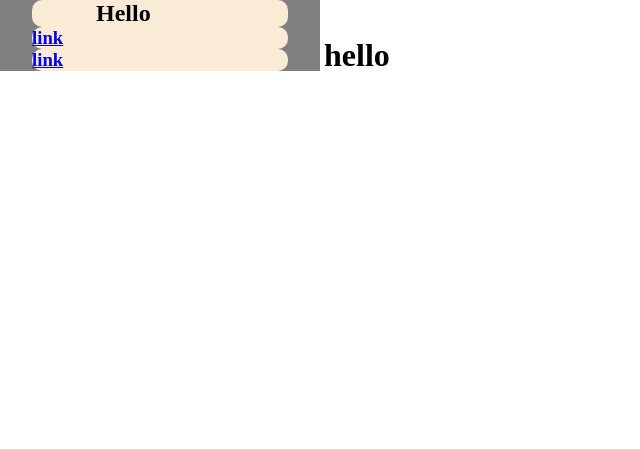
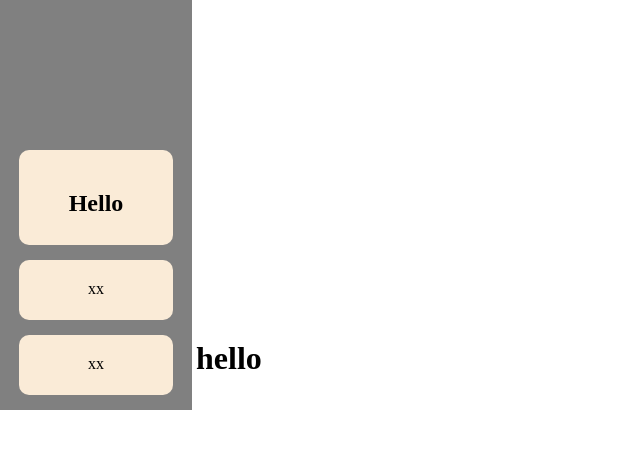
Before and after one commit to 23595/Flask, a Flask app: page / in a window 1280 px wide. Shown: the top 449 px of the page, without its empty margins (0-640 px from the left). Run offline with Flask 3, Linux system fonts and the light colour scheme; data comes from the database, SQL or seed files in the repository.

Commit message:
Continued styling sidebar

```diff
--- a/static/style.css
+++ b/static/style.css
@@ -3,20 +3,31 @@ body{
     margin: 0px;
 }
 .sidebar{
-    width: 25%;
+    width: 15%;
     background-color: grey;
     display: inline-block;
+    height: 100%;
 }
 .box{
     width: 80%;
-    margin: auto;
+    margin: 15px auto;
     background-color: antiquewhite;
     border-radius: 10px;
+    text-align: center;
+    height: 40px;
+    padding-top: 20px;
+    color: black;
+}
+a .box:hover{
+    background-color: bisque;
+}
+a{
+    text-decoration: none;
+}
+.topbox{
+    height: 75px;
+    margin-top: 150px;
 }
 .temp{
     display: inline-block;
 }
-h1{
-    width: 50%;
-    margin: auto;
-}
--- a/templates/layout.html
+++ b/templates/layout.html
@@ -9,9 +9,9 @@
 <body>
     <!-- Shared Sidebar -->
     <section class="sidebar">
-        <div class="box"><h1>Hello</h1></div>
-        <div><a href="https://www.w3.org/"><h3 class="box">link</h3></a></div>
-        <a href="https://www.w3.org/"><h3 class="box">link</h3></a>
+        <div class="box topbox"><h1>Hello</h1></div>
+        <a href="https://www.w3.org/"><div class="box">xx</div></a>
+        <a href="https://www.w3.org/"><div class="box">xx</div></a>
     </section>
     <!-- Other stuff -->
     <h1 class="temp">hello</h1>
```
